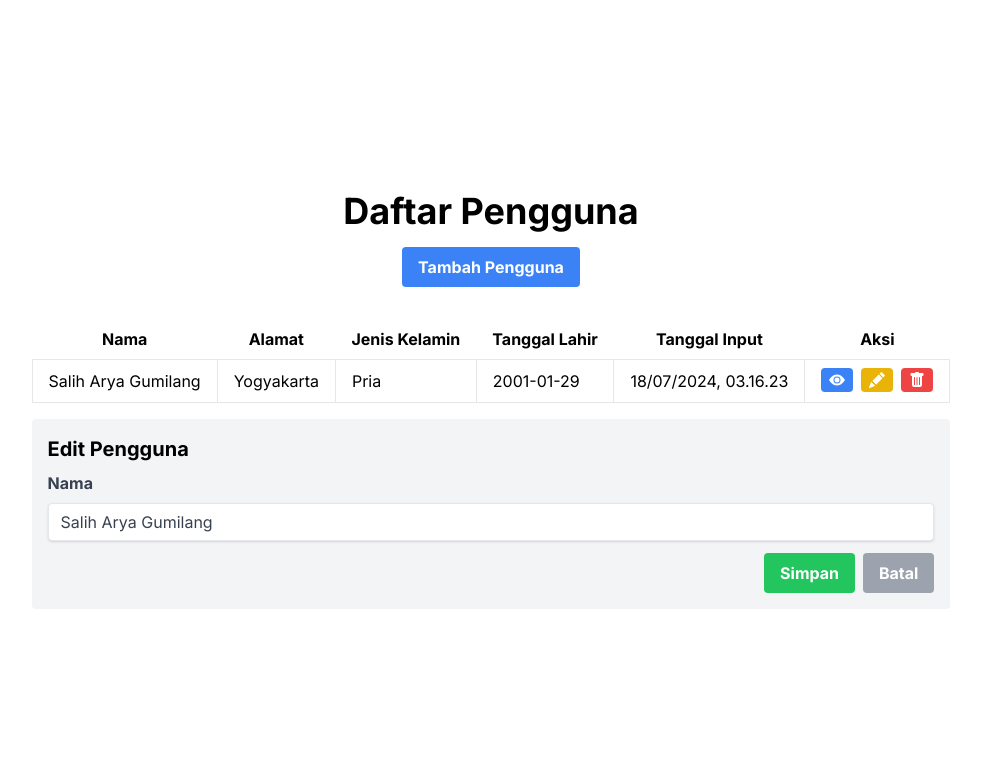
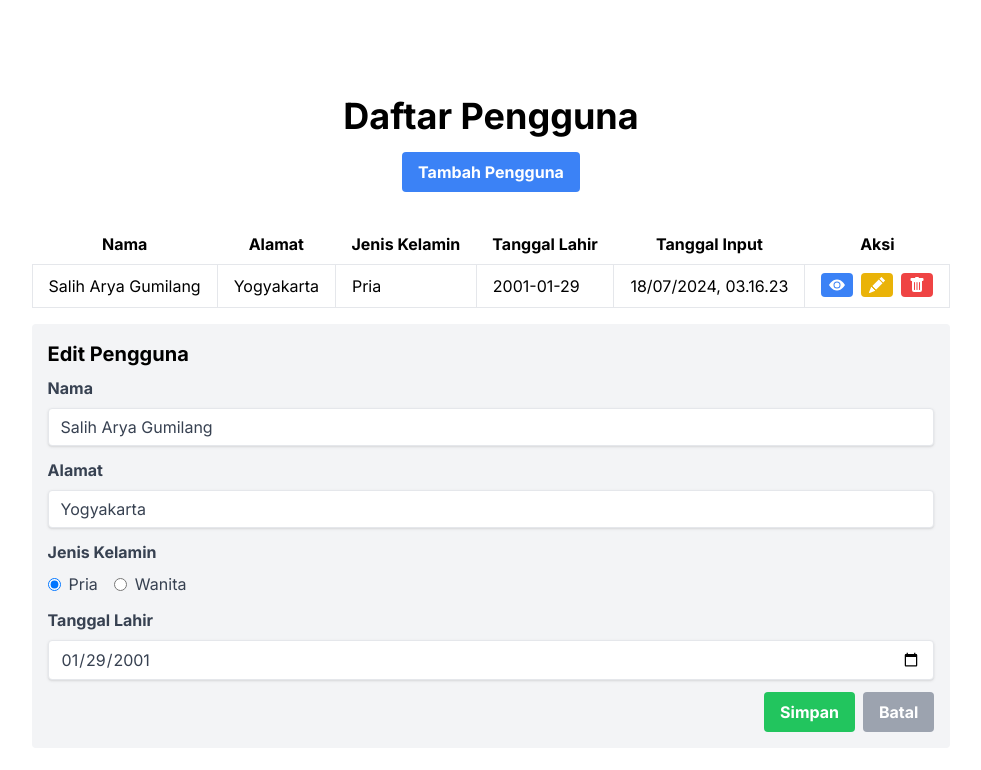
Before and after one commit to saliharya/coding_interview, a Next.js app: page / in a window 1280 px wide. Both pictures are taken after a click on the button 1026 px from the left and 483 px from the top of the page. Shown: the top 770 px of the page, without its empty margins (149-1130 px from the left). Built offline with nearby package versions, Linux system fonts and the light colour scheme.

Commit message:
fix date format

```diff
--- a/src/components/UserForm.tsx
+++ b/src/components/UserForm.tsx
@@ -10,7 +10,7 @@ const UserForm = ({ users, setUsers }: { users: User[]; setUsers: (users: User[]
     const onSubmit = async (data: any) => {
         const formattedDate = new Date(data.tanggalLahir).toLocaleDateString("id-ID", {
             day: "2-digit",
-            month: "2-digit",
+            month: "long",
             year: "numeric",
         });
 
@@ -22,7 +22,7 @@ const UserForm = ({ users, setUsers }: { users: User[]; setUsers: (users: User[]
             tanggalLahir: formattedDate,
             tanggalInput: new Date().toLocaleString("id-ID", {
                 day: "2-digit",
-                month: "2-digit",
+                month: "long",
                 year: "numeric",
                 hour: "2-digit",
                 minute: "2-digit",
--- a/src/components/UserTable.tsx
+++ b/src/components/UserTable.tsx
@@ -17,7 +17,12 @@ const UserTable = ({ users }: { users: User[] }) => {
         setIsEditing(true);
     };
 
-    const handleDelete = async (id: number) => {
+    const handleDelete = async (id: number, nama: string) => {
+        const confirmDelete = window.confirm(`Apakah Anda yakin ingin menghapus ${nama}?`);
+        if (!confirmDelete) {
+            return;
+        }
+
         setIsDeleting(true);
         try {
             await fetch(`/api/users/${id}`, {
@@ -97,7 +102,7 @@ const UserTable = ({ users }: { users: User[] }) => {
                                 ) : (
                                     <button
                                         className="bg-red-500 hover:bg-red-700 text-white font-bold py-1 px-2 rounded focus:outline-none focus:shadow-outline"
-                                        onClick={() => handleDelete(user.id)}
+                                        onClick={() => handleDelete(user.id, user.nama)}
                                     >
                                         <BsTrashFill />
                                     </button>
@@ -142,7 +147,61 @@ const UserTable = ({ users }: { users: User[] }) => {
                             onChange={(e) => setEditedUser({ ...editedUser, nama: e.target.value })}
                         />
                     </div>
-                    {/* Add other fields similarly */}
+                    <div className="mb-3">
+                        <label htmlFor="editAlamat" className="block text-gray-700 font-bold mb-2">
+                            Alamat
+                        </label>
+                        <input
+                            type="text"
+                            id="editAlamat"
+                            className="shadow appearance-none border rounded w-full py-2 px-3 text-gray-700 leading-tight focus:outline-none focus:shadow-outline"
+                            value={editedUser.alamat}
+                            onChange={(e) => setEditedUser({ ...editedUser, alamat: e.target.value })}
+                        />
+                    </div>
+                    <div className="mb-3">
+                        <label htmlFor="editJenisKelamin" className="block text-gray-700 font-bold mb-2">
+                            Jenis Kelamin
+                        </label>
+                        <div className="flex items-center">
+                            <input
+                                type="radio"
+                                id="editMale"
+                                name="editJenisKelamin"
+                                value="P"
+                                checked={editedUser.jenisKelamin === "P"}
+                                onChange={(e) => setEditedUser({ ...editedUser, jenisKelamin: e.target.value })}
+                                className="mr-2"
+                            />
+                            <label htmlFor="editMale" className="text-gray-700">
+                                Pria
+                            </label>
+                            <input
+                                type="radio"
+                                id="editFemale"
+                                name="editJenisKelamin"
+                                value="W"
+                                checked={editedUser.jenisKelamin === "W"}
+                                onChange={(e) => setEditedUser({ ...editedUser, jenisKelamin: e.target.value })}
+                                className="mr-2 ml-4"
+                            />
+                            <label htmlFor="editFemale" className="text-gray-700">
+                                Wanita
+                            </label>
+                        </div>
+                    </div>
+                    <div className="mb-3">
+                        <label htmlFor="editTanggalLahir" className="block text-gray-700 font-bold mb-2">
+                            Tanggal Lahir
+                        </label>
+                        <input
+                            type="date"
+                            id="editTanggalLahir"
+                            className="shadow appearance-none border rounded w-full py-2 px-3 text-gray-700 leading-tight focus:outline-none focus:shadow-outline"
+                            value={editedUser.tanggalLahir}
+                            onChange={(e) => setEditedUser({ ...editedUser, tanggalLahir: e.target.value })}
+                        />
+                    </div>
                     <div className="flex justify-end">
                         <button
                             className="bg-green-500 hover:bg-green-700 text-white font-bold py-2 px-4 rounded focus:outline-none focus:shadow-outline mr-2"
@@ -159,6 +218,7 @@ const UserTable = ({ users }: { users: User[] }) => {
                     </div>
                 </div>
             )}
+
         </div>
     );
 };
```
